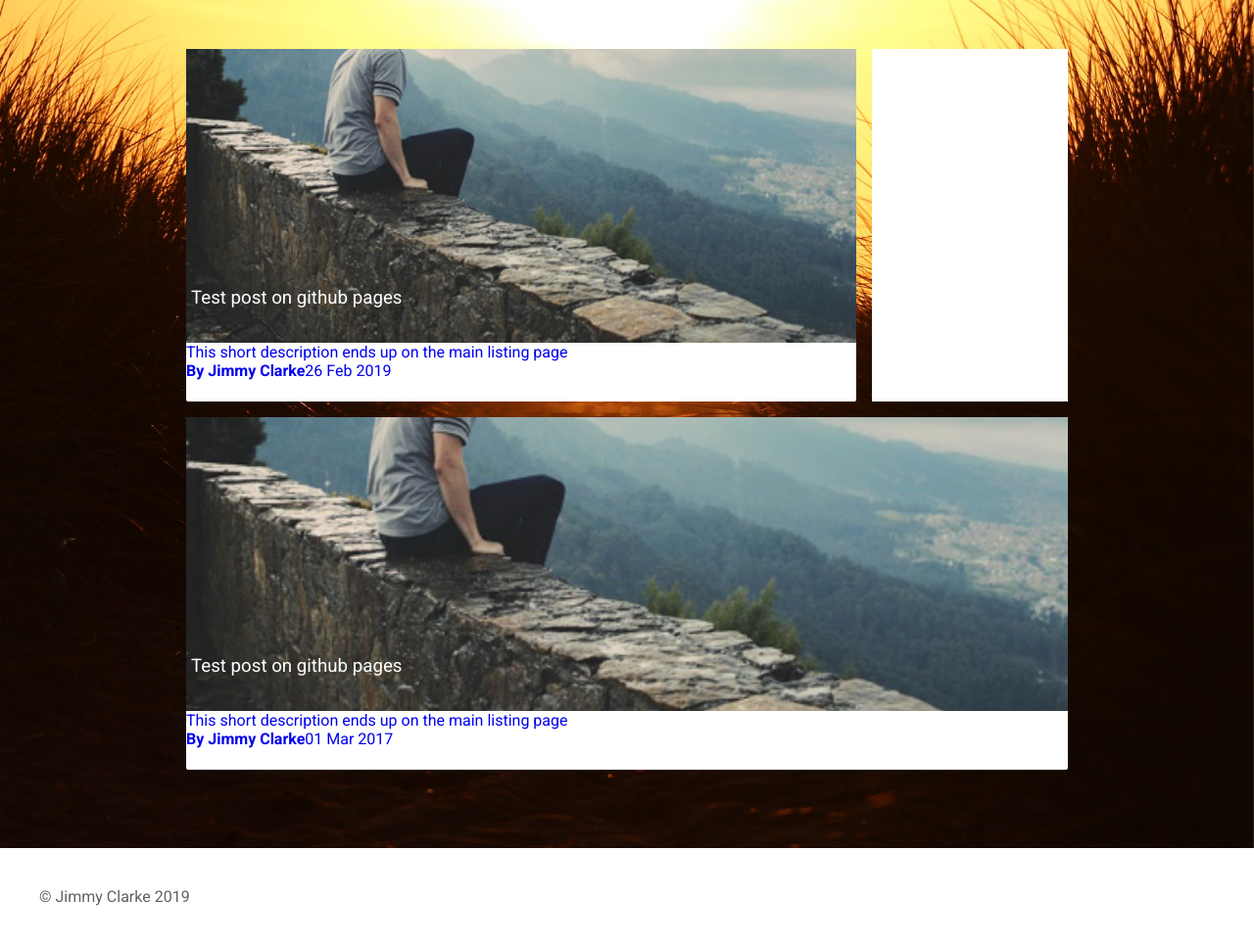
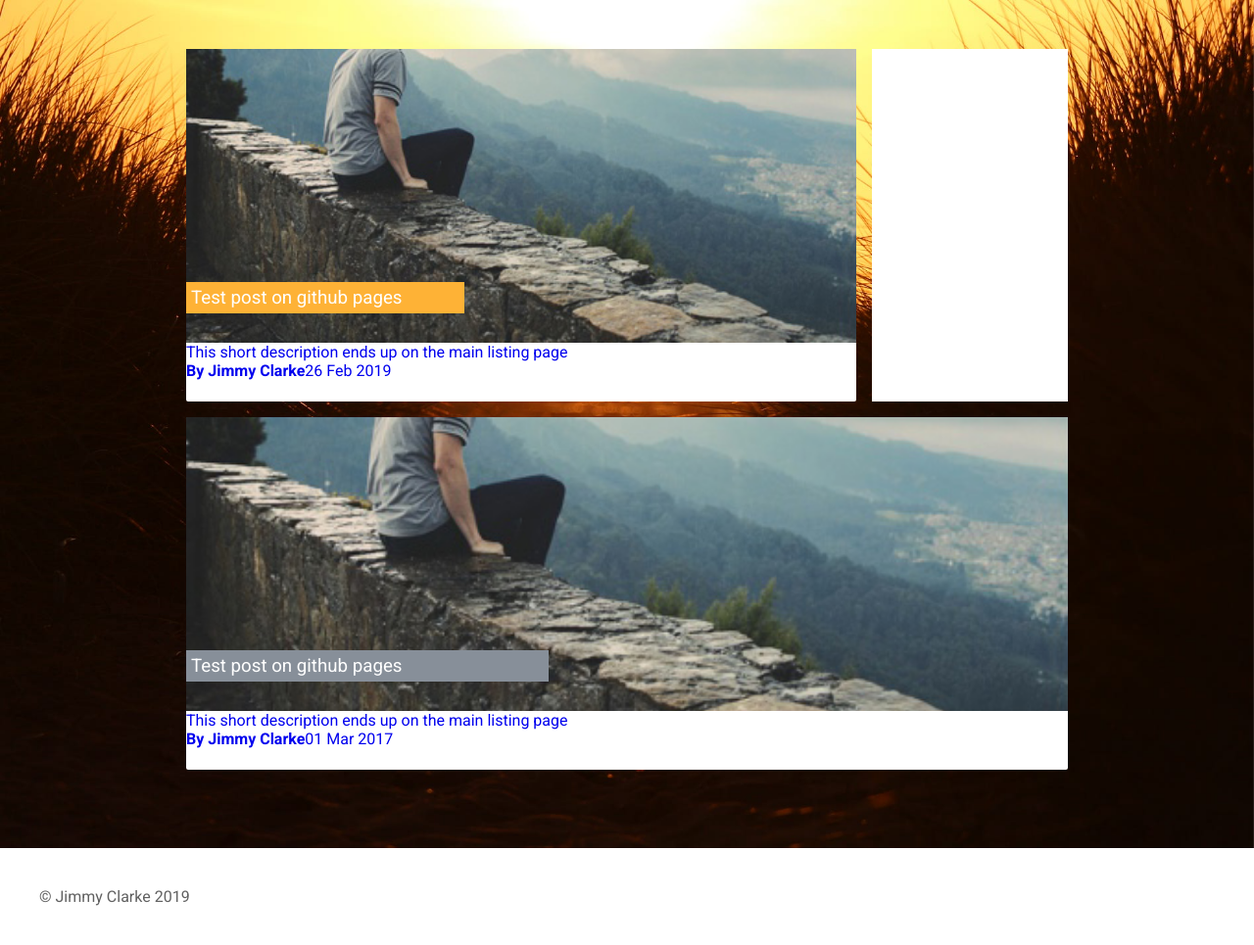
Before and after one commit to jimmyclarke113/jimmyclarke113.github.io, a Jekyll site: the page built from index.html, in a window 1280 px wide. Shown: the whole page at 98% size. Built offline with Jekyll 4.4.1, drawn with Linux system fonts in a browser that asks for light colours.

Commit message:
Update index.html

```diff
--- a/index.html
+++ b/index.html
@@ -7,7 +7,7 @@
 <div class="content {% if forloop.first == true %}first{% endif %}">
 	<a href="{{ post.url }}" title="{{post.title}}">
 		<div class="contentTitle {{post.category}}" style="background-image:url('{{post.image}}');min-height:{{post.height}}px;">
-			<h3>{{post.title}}</h3>
+			<h3 class="{{post.category}}">{{post.title}}</h3>
 		</div>
 		<div class="contentDescription">
 			{{post.description}}
```
